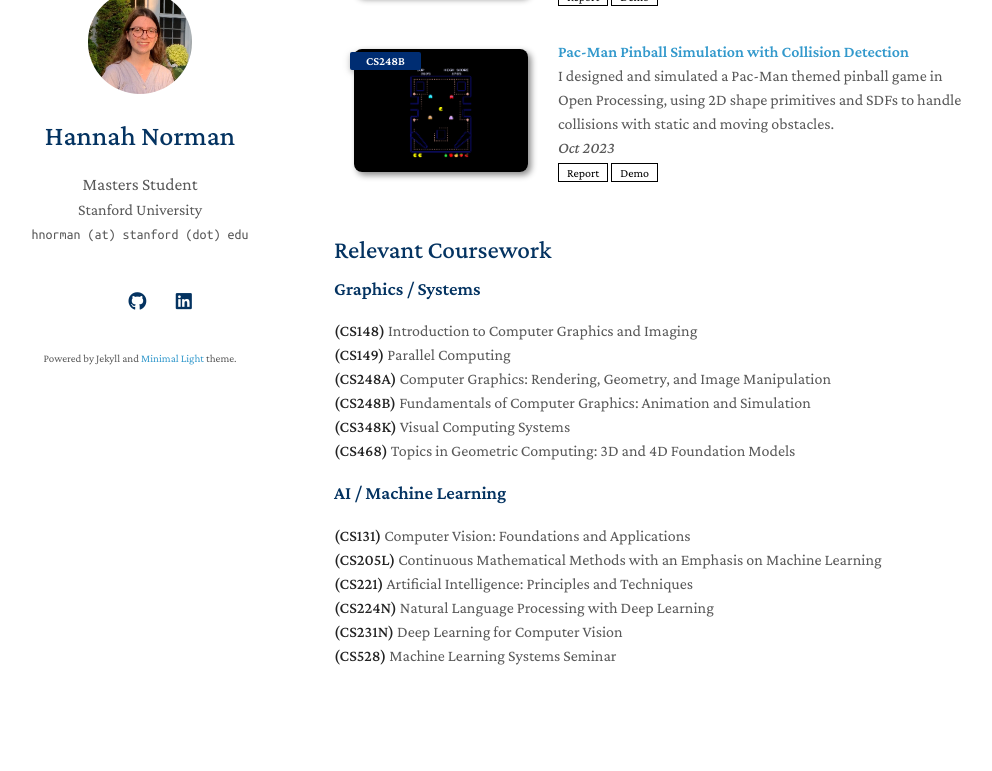
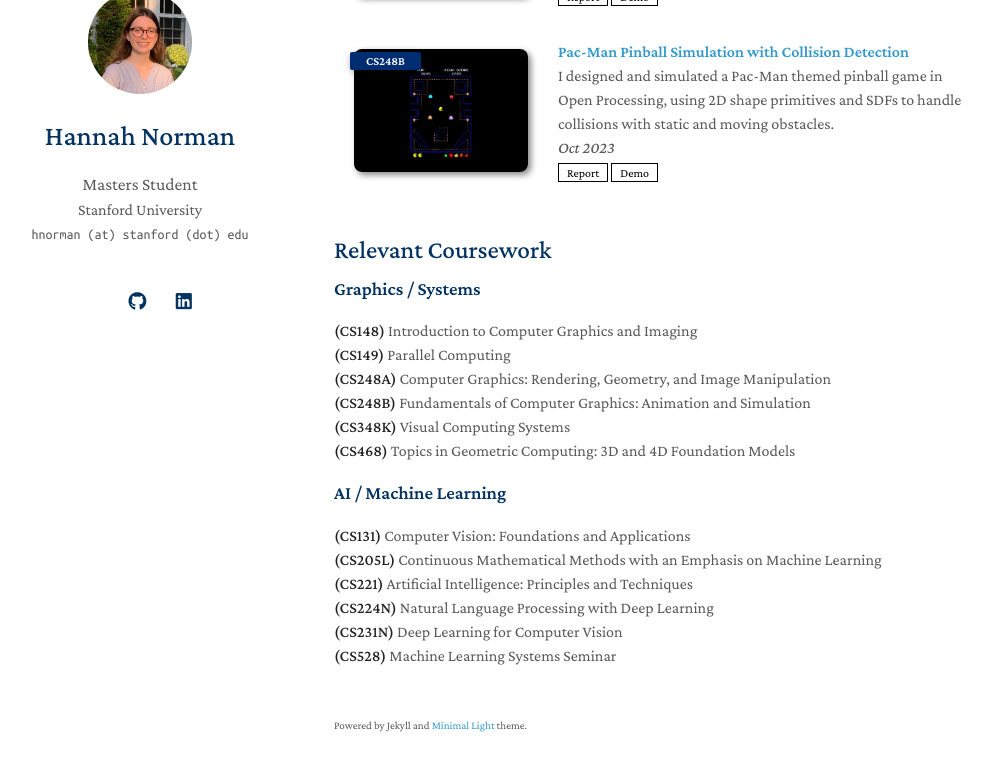
Before and after one commit to hnorm0629/portfolio, a Jekyll site: the page built from index.md, in a window 1280 px wide and 900 px high, scrolled down 1462 px, cut to the strip 94-865 px from the top of the window. Shown: the whole strip, without its empty margins (136-1128 px from the left). Built offline with Jekyll 4.4.1, drawn with Linux system fonts in a browser that asks for light colours; nearby versions of some CDN libraries; a style sheet for code colours, icons or effects is not loaded; our own code applies the rules of GitHub Pages for plain Markdown files.

Commit message:
Update homepage.html

```diff
--- a/_layouts/homepage.html
+++ b/_layouts/homepage.html
@@ -80,16 +80,16 @@
         </div>
         <br>
 
-        {% if site.enable_footnote %}
-        <p><small>Powered by Jekyll and <a href="https://github.com/yaoyao-liu/minimal-light" target="_blank" rel="noopener">Minimal Light</a> theme.</small></p>
-        {% endif %}
-
       </header>
       <section>
 
       {{ content }}
 
       <br>
+
+      {% if site.enable_footnote %}
+      <p><small>Powered by Jekyll and <a href="https://github.com/yaoyao-liu/minimal-light" target="_blank" rel="noopener">Minimal Light</a> theme.</small></p>
+      {% endif %}
 
       </section>
       <footer>
```
